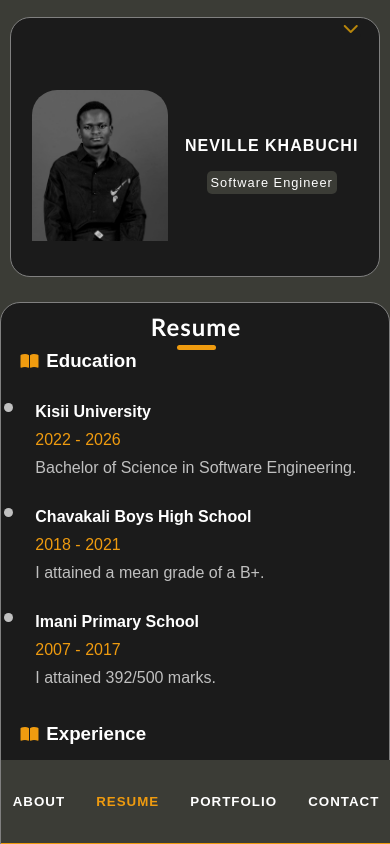
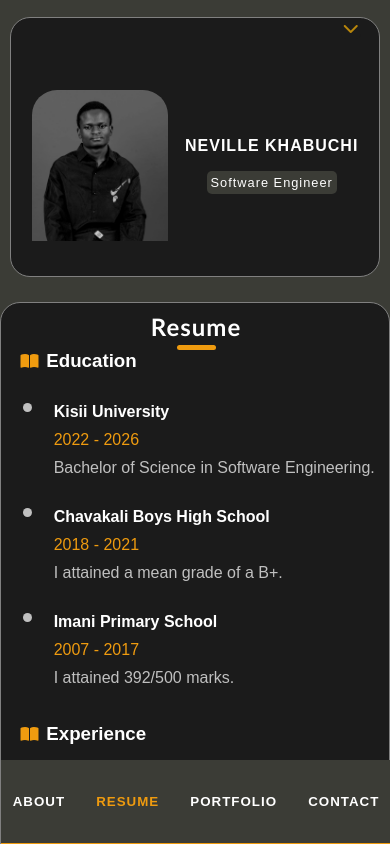
Before and after one commit to NEVILLEKHABUCHI/Portfolio, a React (Create React App) app: page / in a window 390 px wide. Both pictures are taken after a click on the button "RESUME". Shown: the top 844 px of the page. Built offline with nearby package versions, Linux system fonts and the light colour scheme.

Commit message:
New Change

```diff
--- a/src/Mediaqueries.css
+++ b/src/Mediaqueries.css
@@ -97,6 +97,11 @@
     .appContainer .containerRight .contentSection .aboutContainer .expertise .specialty {
         width: 80vw;
     }
+    .appContainer .containerRight .contentSection .resumeContainer .education ul,
+    .appContainer .containerRight .contentSection .resumeContainer .expertise ul,
+    .appContainer .containerRight .contentSection .resumeContainer .skillsSummary ul {
+        padding-left: 7vw;
+    }
     .appContainer .containerRight .contentSection .resumeContainer .skillsSummary ul li div p:nth-of-type(2) {
         width: 20vw;
         height: 6px;
```
